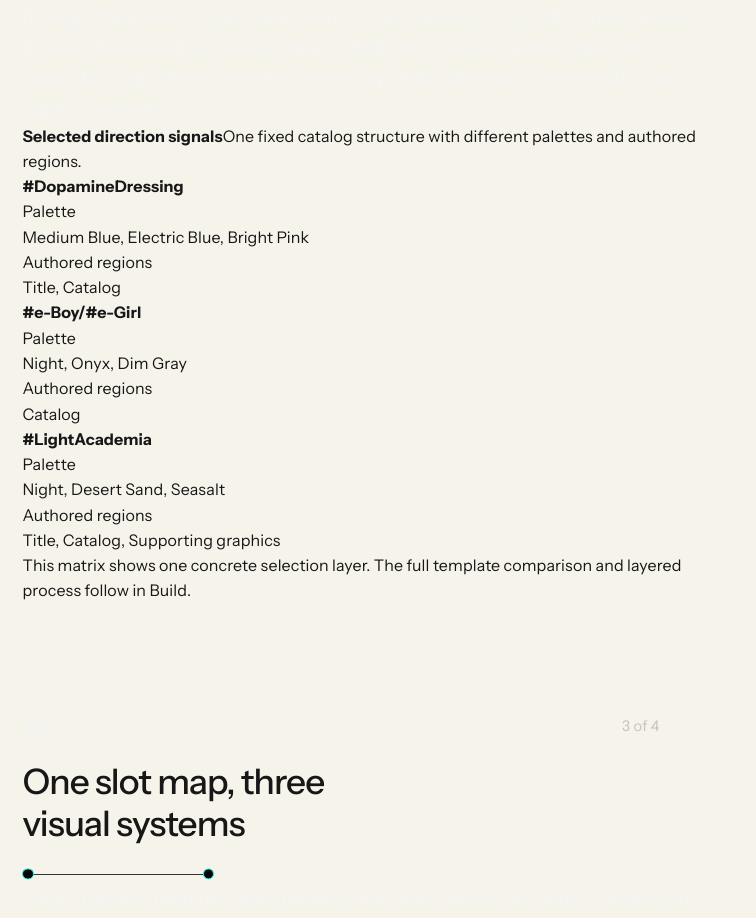
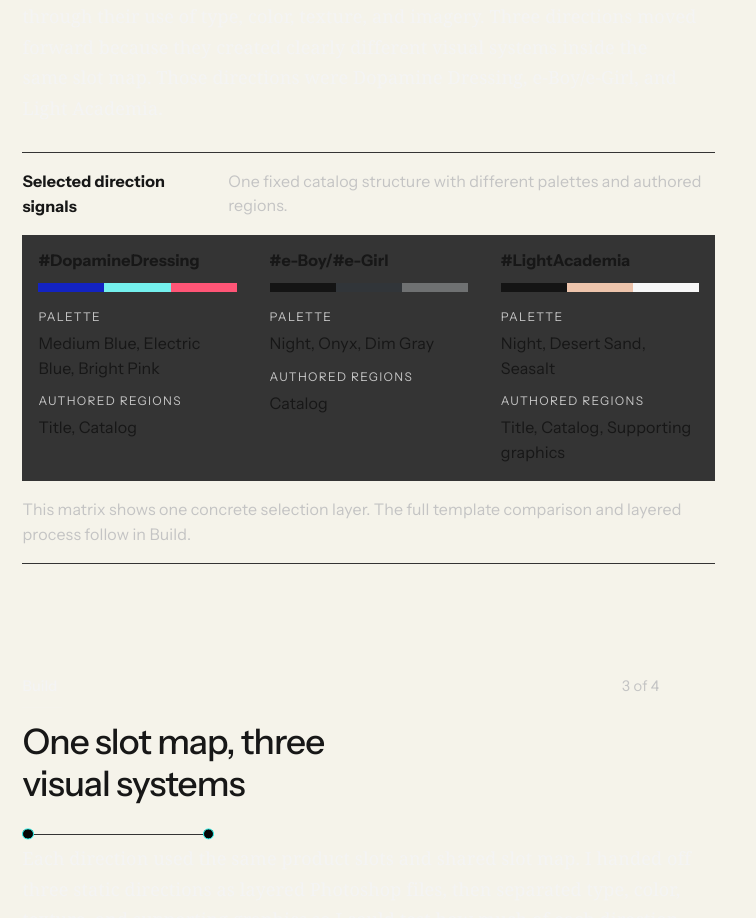
Before and after one commit to ashim238/myles-portfolio-migration, a Next.js app: page /work/tiktok in a window 1280 px wide. Shown: the part 2160-3078 px from the top of the page, without its empty margins (0-756 px from the left). Built offline with nearby package versions, Linux system fonts and the light colour scheme.

Commit message:
style: compose the TikTok selection evidence

```diff
--- a/src/app/work/tiktok/tiktok-four-beat.module.css
+++ b/src/app/work/tiktok/tiktok-four-beat.module.css
@@ -22,8 +22,98 @@
   line-height: var(--lead-copy);
 }
 
+.directionProof {
+  border-block: 1px solid var(--line);
+  margin: 1.75rem 0 0;
+  padding: 1rem 0;
+}
+
+.directionProof > figcaption {
+  align-items: baseline;
+  display: flex;
+  gap: 0.75rem 1.5rem;
+  justify-content: space-between;
+}
+
+.directionProof > figcaption strong {
+  font-size: 1rem;
+}
+
+.directionProof > figcaption span,
+.directionBoundary {
+  color: var(--muted);
+  line-height: var(--lead-copy);
+}
+
+.directionGrid {
+  background: var(--line);
+  display: grid;
+  gap: 1px;
+  grid-template-columns: repeat(3, minmax(0, 1fr));
+  list-style: none;
+  margin: 1rem 0 0;
+  padding: 0;
+}
+
+.directionGrid > li {
+  background: var(--bg);
+  min-width: 0;
+  padding: 1rem;
+}
+
+.directionName {
+  display: block;
+  line-height: 1.2;
+}
+
+.directionSwatches {
+  display: grid;
+  grid-template-columns: repeat(3, minmax(0, 1fr));
+  height: 0.55rem;
+  margin: 0.8rem 0 1rem;
+}
+
+.directionSwatches > span {
+  border: 1px solid color-mix(in srgb, var(--ink) 24%, transparent);
+}
+
+.directionGrid dl,
+.directionGrid dd {
+  margin: 0;
+}
+
+.directionGrid dl {
+  display: grid;
+  gap: 0.75rem;
+}
+
+.directionGrid dt {
+  color: var(--muted);
+  font-size: 0.75rem;
+  letter-spacing: var(--track-caps);
+  text-transform: uppercase;
+}
+
+.directionGrid dd {
+  line-height: var(--lead-copy);
+  margin-top: 0.25rem;
+}
+
+.directionBoundary {
+  margin: 1rem 0 0;
+}
+
 @media (max-width: 639px) {
   .briefFacts {
     grid-template-columns: 1fr;
   }
+
+  .directionProof > figcaption {
+    align-items: start;
+    flex-direction: column;
+  }
+
+  .directionGrid {
+    grid-template-columns: 1fr;
+  }
 }
```
